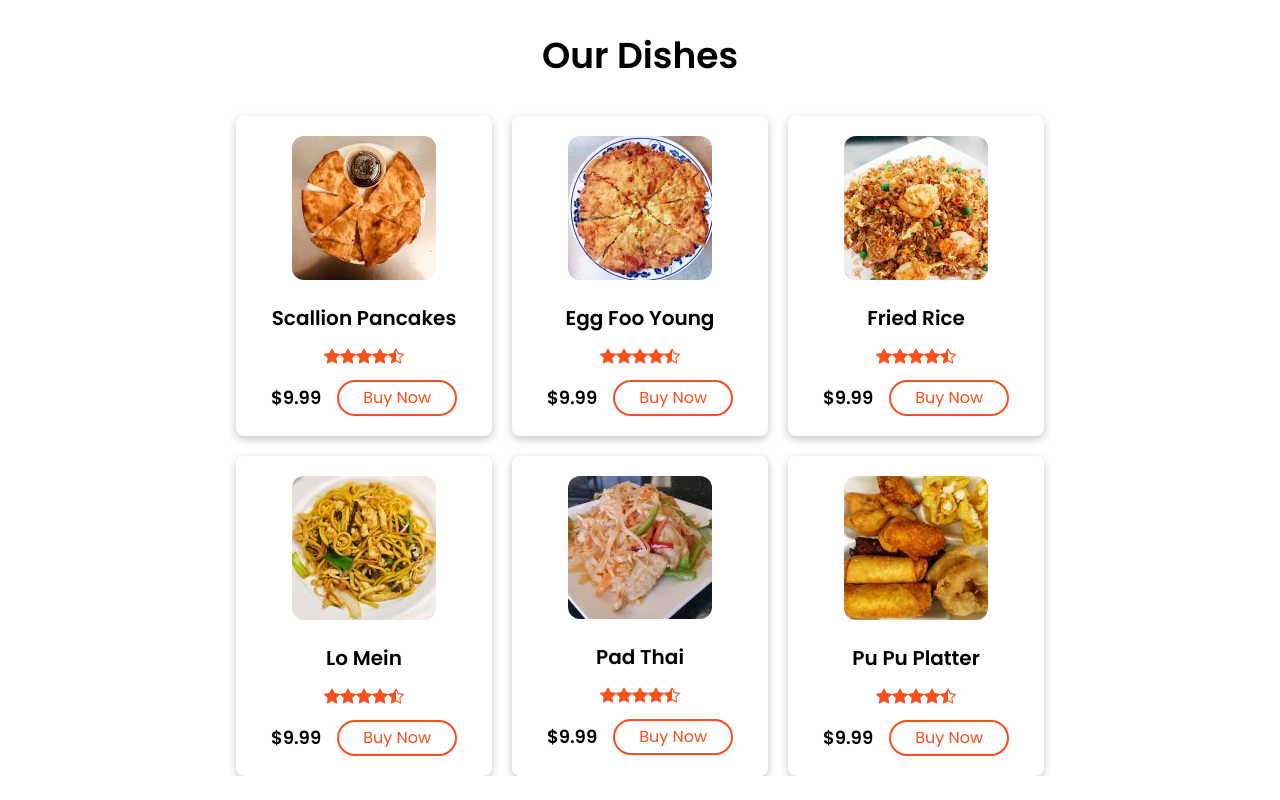
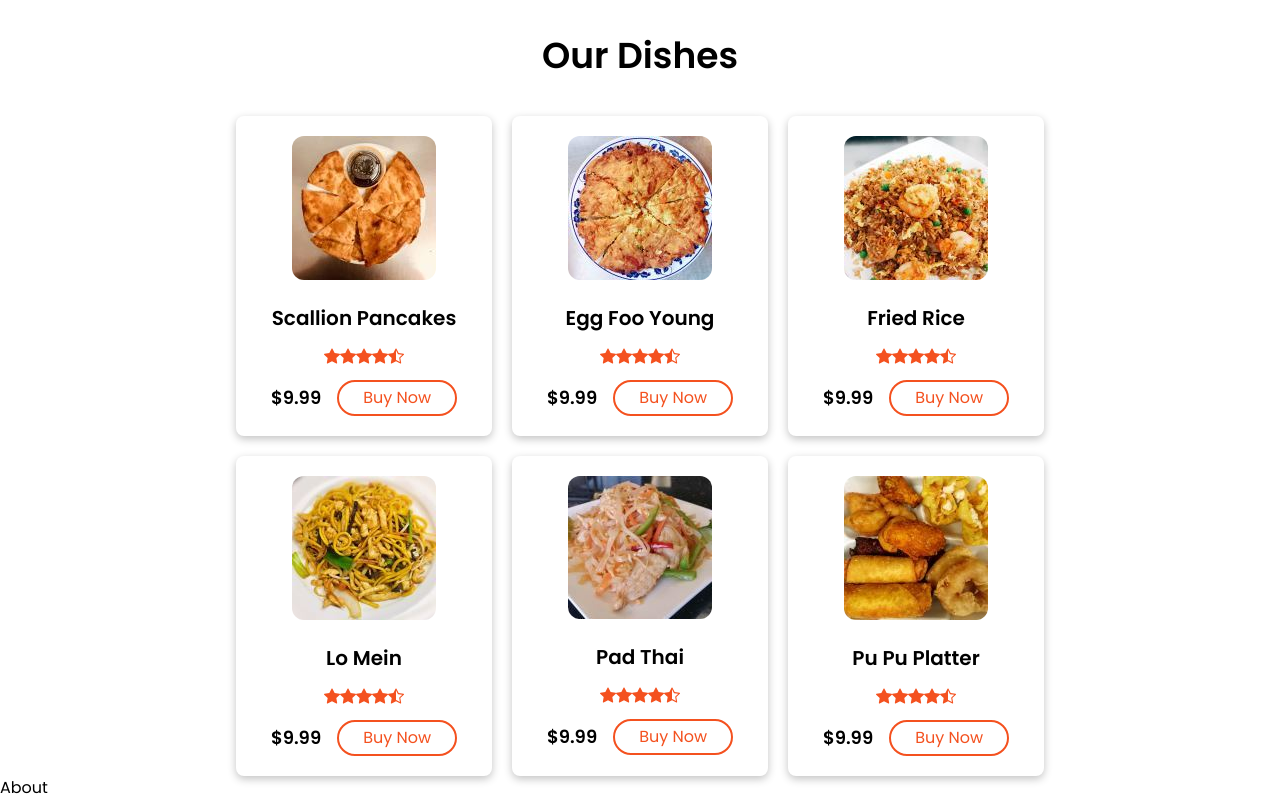
Before and after one commit to brli-dev/golden-pacific, a React (Vite) app: page / in a window 1280 px wide. Shown: the part 860-1660 px from the top of the page. Before the commit the page ends 1636 px from the top, so only its background shows below. Built offline with nearby package versions, Linux system fonts and the light colour scheme.

Commit message:
minor lint changes

```diff
--- a/src/App.jsx
+++ b/src/App.jsx
@@ -2,6 +2,7 @@ import React from 'react'
 import Navbar from './components/Navbar'
 import Home from './components/Home'
 import Dishes from './components/Dishes'
+import About from './components/About'
 
 export const App = () => {
   return (
@@ -12,8 +13,12 @@ export const App = () => {
           <Home/>
         </div>
 
-        <div id="Dishes">
+        <div id="dishes">
           <Dishes/>
+        </div>
+
+        <div id="about">
+          <About/>
         </div>
 
       </main>
```
